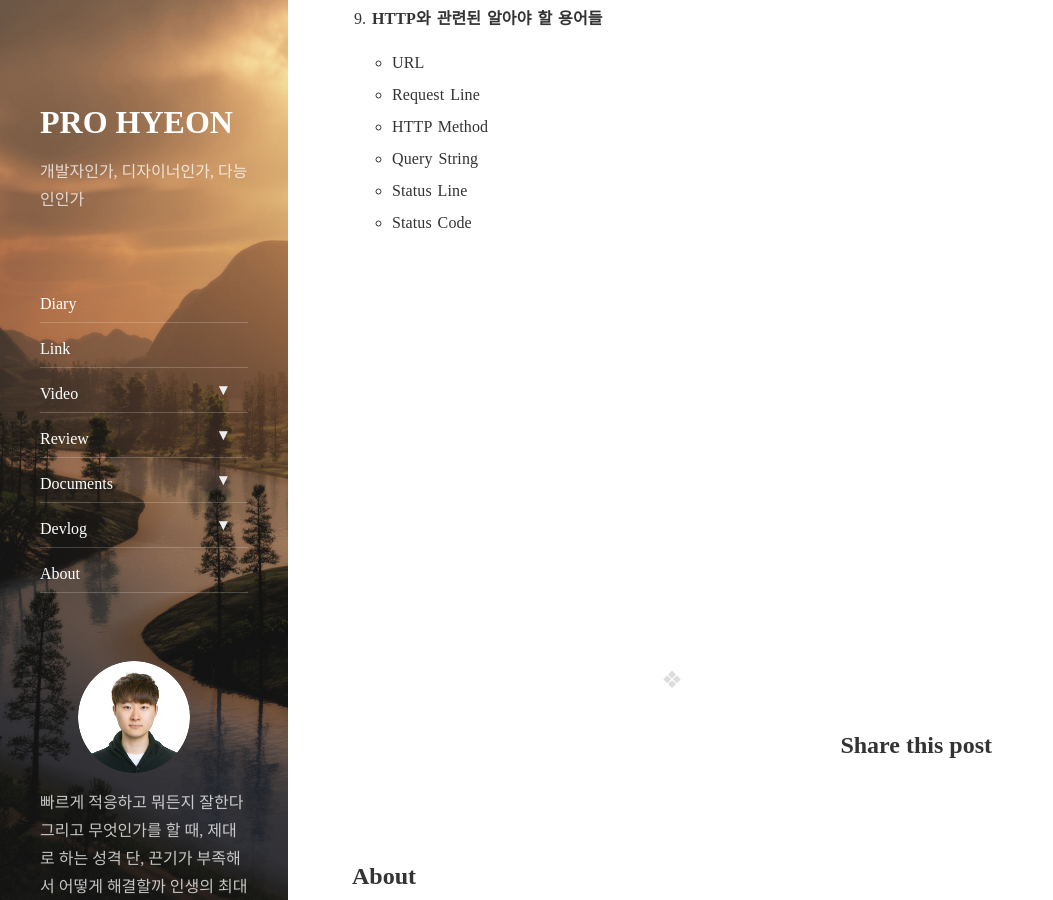
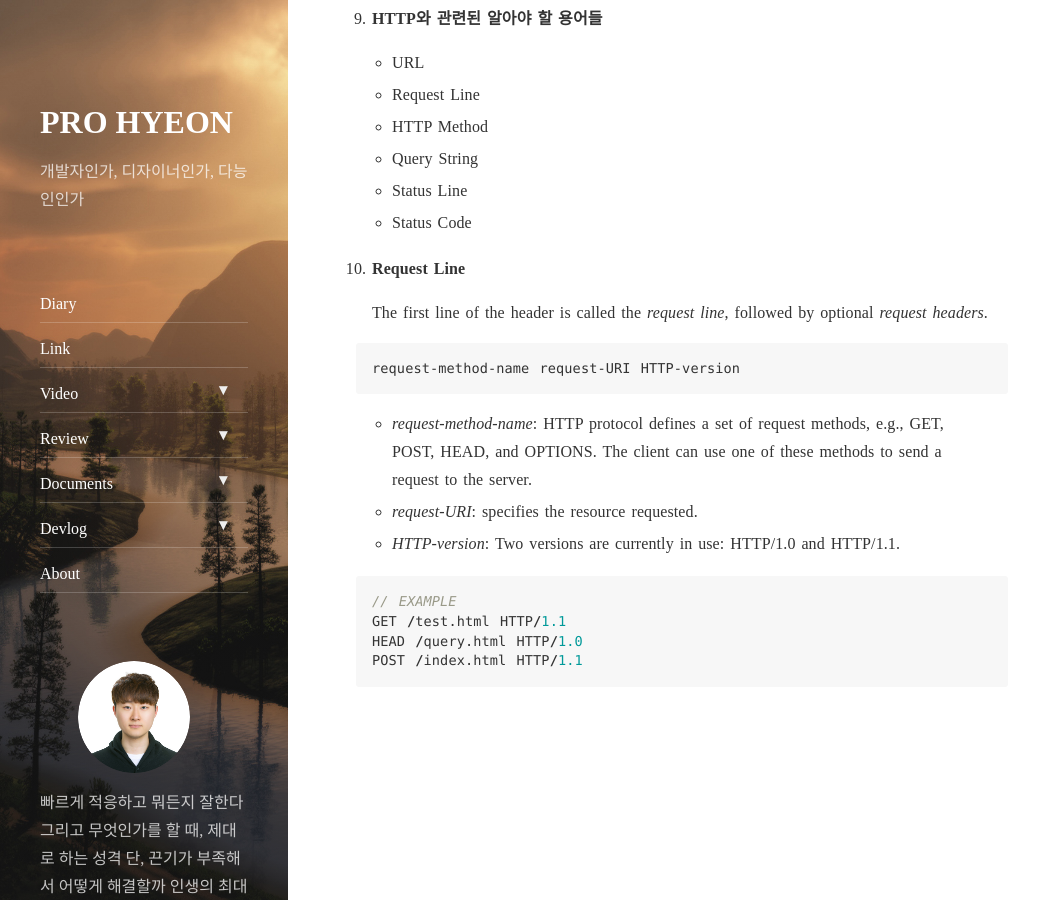
Before and after one commit to antaehyeon/antaehyeon.github.io, a Jekyll site: the page built from _posts/2018-07-04-[코드스쿼드]-프론트엔드-Lv3-HTTP-이해.md, in a window 1280 px wide and 900 px high, scrolled down 2446 px. Shown: the whole window, without its empty margins (0-1053 px from the left). Built offline with Jekyll 4.4.1, drawn with Linux system fonts in a browser that asks for light colours; nearby versions of some CDN libraries; comment, search, counter and statistics services are not loaded; grey boxes are pictures that could not be loaded.

Commit message:
코드스쿼드 프론트엔드 레벨3 학습일지 Request Line 내용 추가

````diff
--- a/_posts/2018-07-04-[코드스쿼드]-프론트엔드-Lv3-HTTP-이해.md
+++ b/_posts/2018-07-04-[코드스쿼드]-프론트엔드-Lv3-HTTP-이해.md
@@ -69,3 +69,22 @@ comments: true
    - Query String
    - Status Line
    - Status Code
+
+10. **Request Line**
+
+    The first line of the header is called the *request line*, followed by optional *request headers*.
+
+    ```
+    request-method-name request-URI HTTP-version
+    ```
+
+    - *request-method-name*: HTTP protocol defines a set of request methods, e.g., GET, POST, HEAD, and OPTIONS. The client can use one of these methods to send a request to the server.
+    - *request-URI*: specifies the resource requested.
+    - *HTTP-version*: Two versions are currently in use: HTTP/1.0 and HTTP/1.1.
+
+    ```javascript
+    // EXAMPLE
+    GET /test.html HTTP/1.1
+    HEAD /query.html HTTP/1.0
+    POST /index.html HTTP/1.1
+    ```
````
